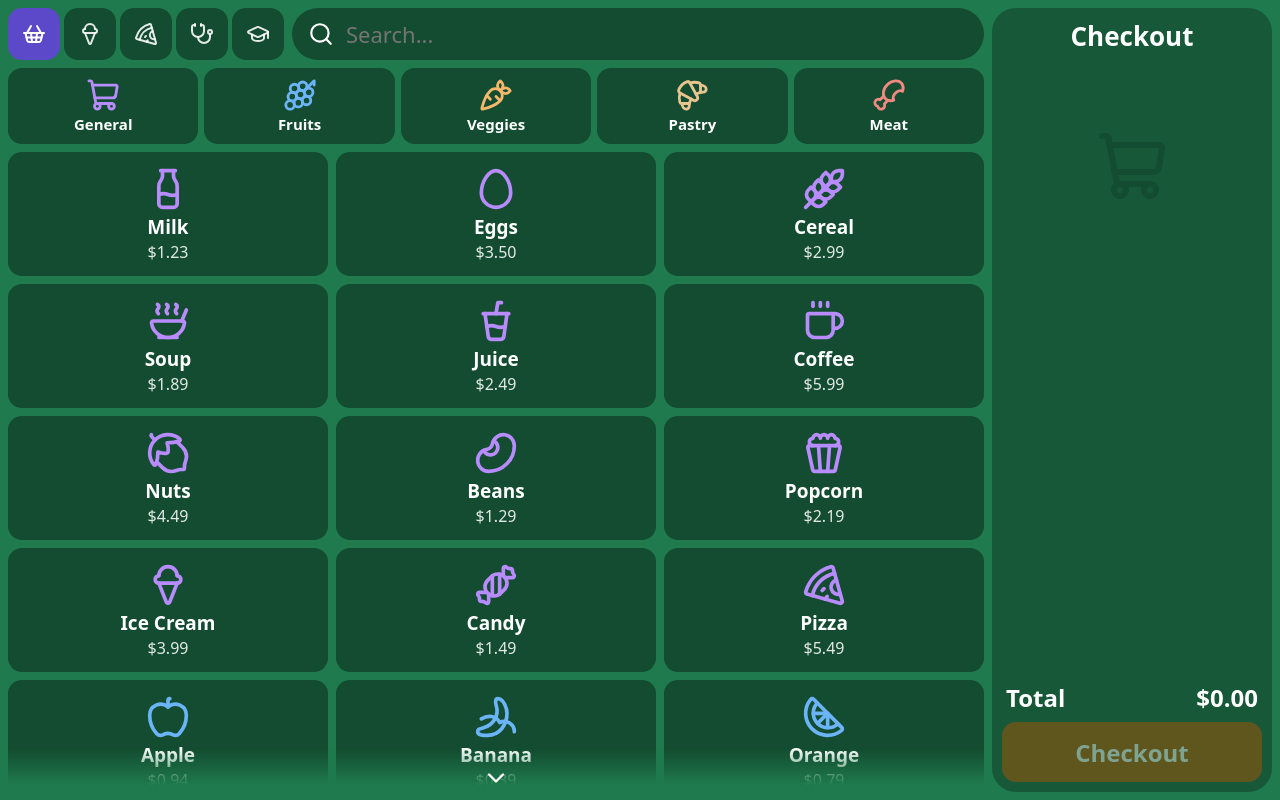
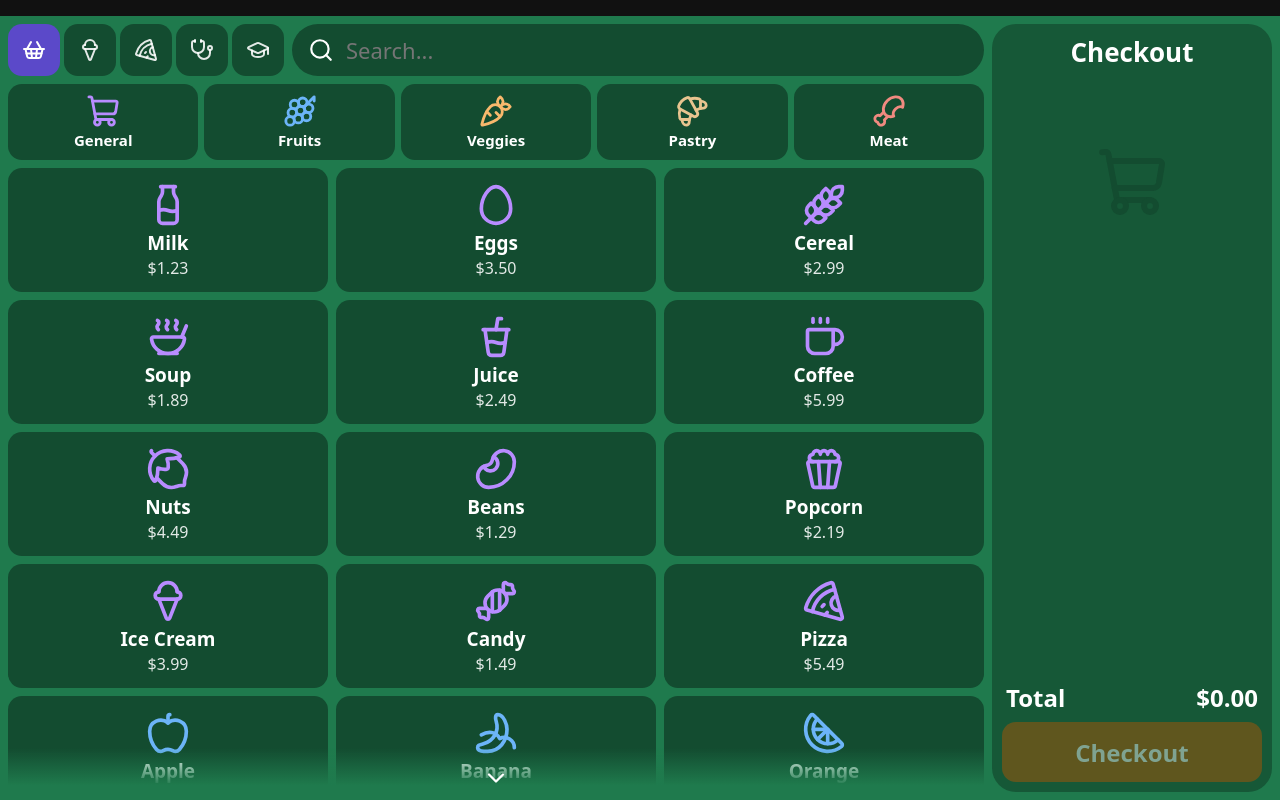
Before and after one commit to bendrick92/stella-checkout, a React (Vite) app: page / in a window 1280 px wide. Built offline with nearby package versions, Linux system fonts and the light colour scheme.

Commit message:
Changed end message for clsas UI

```diff
--- a/index.html
+++ b/index.html
@@ -3,7 +3,7 @@
   <head>
     <meta charset="UTF-8" />
     <link rel="icon" type="image/svg+xml" href="/favicon.svg" />
-    <meta name="viewport" content="width=device-width, initial-scale=1.0" />
+    <meta name="viewport" content="width=device-width, initial-scale=1.0, viewport-fit=cover" />
     <link rel="apple-touch-icon" href="/apple-touch-icon.png" />
     <link rel="manifest" href="/manifest.webmanifest" />
     <meta name="apple-mobile-web-app-capable" content="yes" />
--- a/src/index.css
+++ b/src/index.css
@@ -5,6 +5,11 @@ body,
   margin: 0;
   height: 100%;
   overflow: hidden; /* no scrolling or rubber-banding */
+}
+
+#root {
+  box-sizing: border-box;
+  padding-top: calc(env(safe-area-inset-top) + 16px); /* clear the iPad status bar in the PWA */
 }
 
 body {
--- a/src/uis/class/Class.jsx
+++ b/src/uis/class/Class.jsx
@@ -104,7 +104,7 @@ export default function Class({ nav }) {
         )}
       </section>
 
-      {done && <div className="thanks" onClick={reset}>{here.length} {here.length === 1 ? 'kid' : 'kids'} here today! 🎉</div>}
+      {done && <div className="thanks" onClick={reset}>What a great class! 🎉</div>}
     </main>
   )
 }
```
